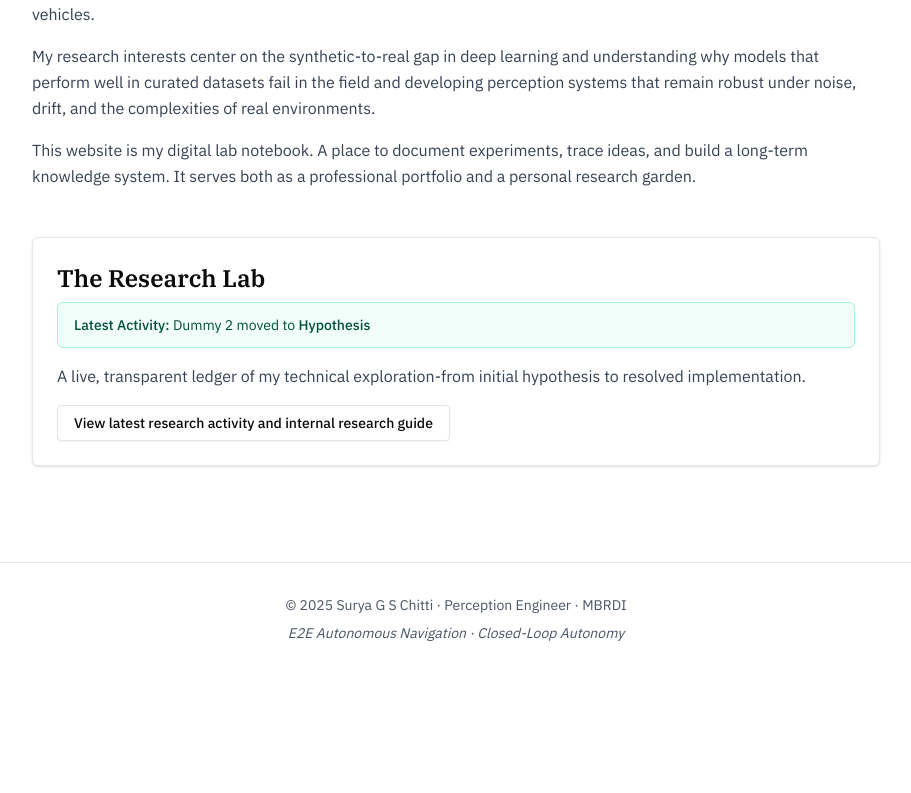
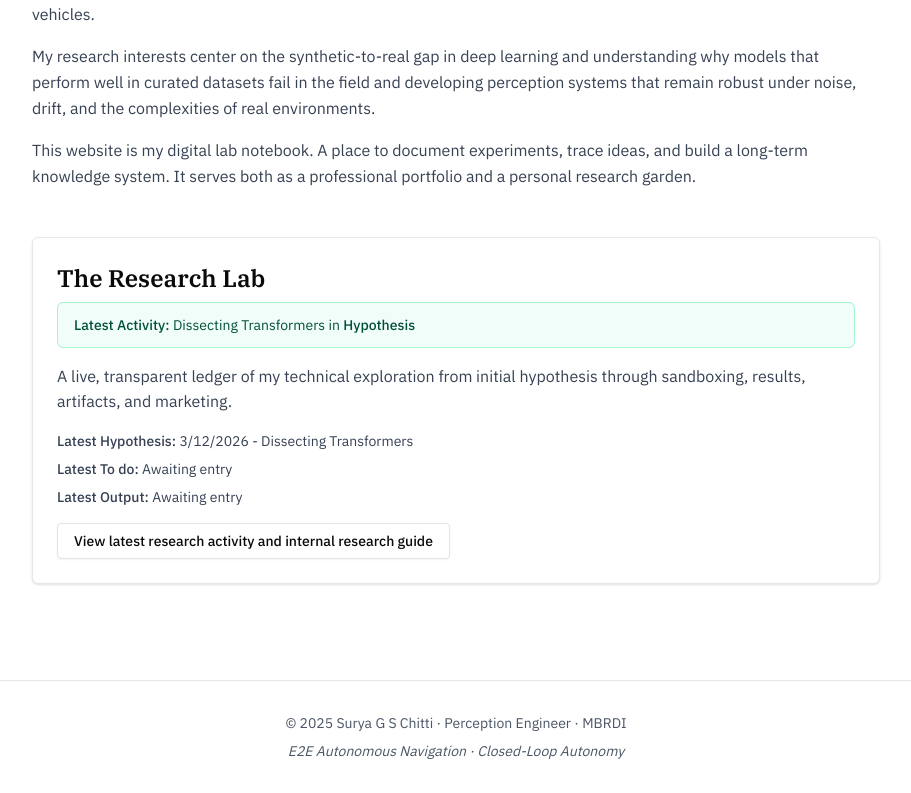
Before and after one commit to codechitti216/codechitti216.github.io, a React (Vite) app: page / in a window 1280 px wide. Shown: the part 1368-2161 px from the top of the page, without its empty margins (184-1095 px from the left). Before the commit the page ends 2043 px from the top, so only its background shows below. Built offline with nearby package versions, Linux system fonts and the light colour scheme.

Commit message:
telemetry: sync

```diff
--- a/src/components/ActiveTasks.jsx
+++ b/src/components/ActiveTasks.jsx
@@ -4,7 +4,9 @@ import { Card, CardContent, CardHeader, CardTitle } from './ui/card';
 const STATUS_BADGE = {
   hypothesis: 'bg-blue-100 text-blue-800',
   sandboxing: 'bg-yellow-100 text-yellow-800',
-  resolved:   'bg-emerald-100 text-emerald-800',
+  results:    'bg-emerald-100 text-emerald-800',
+  artifacts:  'bg-purple-100 text-purple-800',
+  marketing:  'bg-pink-100 text-pink-800',
 };
 
 const TRACK_BADGE = {
--- a/src/components/DualStreakMatrix.jsx
+++ b/src/components/DualStreakMatrix.jsx
@@ -1,7 +1,7 @@
 import kanban from '../data/kanban.json';
 import storyLinks from '../data/storyLinks.json';
 
-const RESOLVED_STATUS = 'resolved';
+const RESULTS_STATUS = 'results';
 const TRACKS = ['Math', 'Code'];
 const WEEK_COUNT = 12;
 
@@ -32,7 +32,7 @@ function buildWeeks() {
 }
 
 export default function DualStreakMatrix({ trackFilter = 'All' }) {
-  const resolved = kanban.filter((task) => normalize(task.status) === RESOLVED_STATUS);
+  const resolved = kanban.filter((task) => normalize(task.status) === RESULTS_STATUS);
   const normalizedTrackFilter = normalize(trackFilter);
   const visibleTracks =
     normalizedTrackFilter === 'all'
@@ -53,7 +53,7 @@ export default function DualStreakMatrix({ trackFilter = 'All' }) {
   }
 
   if (!resolved.length) {
-    return <p className="text-sm text-gray-500">No Resolved tasks yet.</p>;
+    return <p className="text-sm text-gray-500">No Results recorded yet.</p>;
   }
 
   return (
@@ -87,7 +87,7 @@ export default function DualStreakMatrix({ trackFilter = 'All' }) {
                 <span
                   key={`${track}-${key}`}
                   className={className}
-                  aria-label={`${track} ${key} ${active ? 'resolved' : 'empty'}`}
+                  aria-label={`${track} ${key} ${active ? 'results' : 'empty'}`}
                 />
               );
             })}
--- a/src/data/kanban.json
+++ b/src/data/kanban.json
@@ -1,23 +1,9 @@
 [
   {
-    "id": "seed-1",
-    "title": "First Lab Experiment",
+    "id": "1773349557668-1aabd1d0c8fbe",
+    "title": "Dissecting Transformers",
     "status": "hypothesis",
     "track": "Math",
-    "updatedAt": "2026-03-12T16:40:00.000Z"
-  },
-  {
-    "id": "1773348498504-82f50a48cb5f4",
-    "title": "Dummy",
-    "status": "hypothesis",
-    "track": "Code",
-    "updatedAt": "2026-03-12T20:48:18.504Z"
-  },
-  {
-    "id": "1773348578295-4471801b5e057",
-    "title": "Dummy 2",
-    "status": "hypothesis",
-    "track": "Code",
-    "updatedAt": "2026-03-12T20:49:38.295Z"
+    "updatedAt": "2026-03-12T21:05:57.668Z"
   }
 ]
--- a/src/pages/Home.jsx
+++ b/src/pages/Home.jsx
@@ -11,9 +11,24 @@ function formatStatus(status) {
     .replace(/\b\w/g, (char) => char.toUpperCase());
 }
 
+function getLatestByStatus(status) {
+  return [...kanban]
+    .filter((entry) => String(entry.status || '').toLowerCase() === status)
+    .sort((a, b) => new Date(b.updatedAt || 0) - new Date(a.updatedAt || 0))[0];
+}
+
+function formatActivityLine(entry) {
+  if (!entry) return 'Awaiting entry';
+  const date = new Date(entry.updatedAt || Date.now()).toLocaleDateString();
+  return `${date} - ${entry.title}`;
+}
+
 export default function Home() {
   const latestActivity = [...kanban]
     .sort((a, b) => new Date(b.updatedAt || 0) - new Date(a.updatedAt || 0))[0];
+  const latestHypothesis = getLatestByStatus('hypothesis');
+  const latestTodo = getLatestByStatus('sandboxing');
+  const latestOutput = getLatestByStatus('results');
 
   return (
     <div className="space-y-12">
@@ -153,7 +168,7 @@ export default function Home() {
               <span className="font-medium">Latest Activity:</span>{' '}
               {latestActivity ? (
                 <>
-                  <span>{latestActivity.title}</span> moved to{' '}
+                  <span>{latestActivity.title}</span> in{' '}
                   <span className="font-medium">{formatStatus(latestActivity.status)}</span>
                 </>
               ) : (
@@ -162,9 +177,22 @@ export default function Home() {
             </div>
           </div>
           <p className="text-gray-700">
-            A live, transparent ledger of my technical exploration-from initial hypothesis to
-            resolved implementation.
+            A live, transparent ledger of my technical exploration from initial hypothesis through
+            sandboxing, results, artifacts, and marketing.
           </p>
+          <div className="space-y-2 text-sm text-gray-700">
+            <p>
+              <span className="font-medium">Latest Hypothesis:</span>{' '}
+              {formatActivityLine(latestHypothesis)}
+            </p>
+            <p>
+              <span className="font-medium">Latest To do:</span> {formatActivityLine(latestTodo)}
+            </p>
+            <p>
+              <span className="font-medium">Latest Output:</span>{' '}
+              {formatActivityLine(latestOutput)}
+            </p>
+          </div>
           <Button variant="outline" asChild>
             <a href={RESEARCH_LAB_URL} target="_blank" rel="noreferrer">
               View latest research activity and internal research guide
--- a/src/pages/stories/2026-03-12.jsx
+++ b/src/pages/stories/2026-03-12.jsx
@@ -1,7 +1,7 @@
 import React from 'react';
 
 const entries = [];
-const verificationTimestamp = '2026-03-12T20:49:40.623Z';
+const verificationTimestamp = '2026-03-12T21:06:02.973Z';
 const storyDate = '2026-03-12';
 
 export default function StoryFor2026_03_12() {
@@ -10,7 +10,7 @@ export default function StoryFor2026_03_12() {
       <header className="space-y-2">
         <h1 className="text-2xl font-semibold">Story of the Day – {storyDate}</h1>
         <p className="text-sm text-gray-600">
-          A narrative of how hypotheses and sandboxes moved across the board today.
+          A narrative of how ideas moved across the research pipeline today.
         </p>
       </header>
 
```
